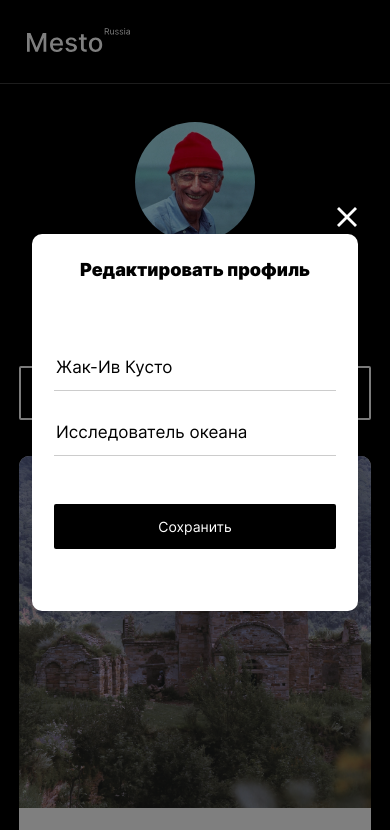
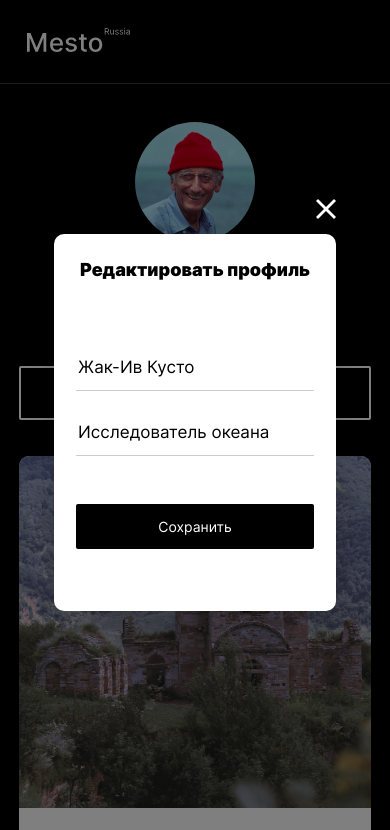
Before and after one commit to DimaNovik90/mesto, a plain HTML site: page index.html in a window 390 px wide. Both pictures are taken after a click on the button 294 px from the left and 280 px from the top of the page. Shown: the top 830 px of the page. Drawn offline with Linux system fonts and the light colour scheme; files whose address does not match are found by name.

Commit message:
готовый адаптив popup

```diff
--- a/blocks/info-user/__name-button/info-user__name-button.css
+++ b/blocks/info-user/__name-button/info-user__name-button.css
@@ -5,7 +5,6 @@
   background: none;
   color: inherit;
   border: none;
-  padding: 0;
   font: inherit;
   cursor: pointer;
   outline: inherit;
--- a/blocks/popup-form/popup-form.css
+++ b/blocks/popup-form/popup-form.css
@@ -7,6 +7,7 @@
   box-shadow: 0px 0px 25px rgba(0, 0, 0, 0.15);
   border-radius: 10px;
   padding: 0 36px;
+  box-sizing: border-box;
 }
 @media screen and (min-width: 320px) and (max-width: 400px) {
   .popup-form {
--- a/blocks/popup/__container-close/popup__container-close.css
+++ b/blocks/popup/__container-close/popup__container-close.css
@@ -21,7 +21,7 @@
   .popup__container-close {
     width: 20px;
     height: 20px;
-    top: -27px;
-    left: 305px;
+    top: -35px;
+    left: 262px;
   }
 }
```
